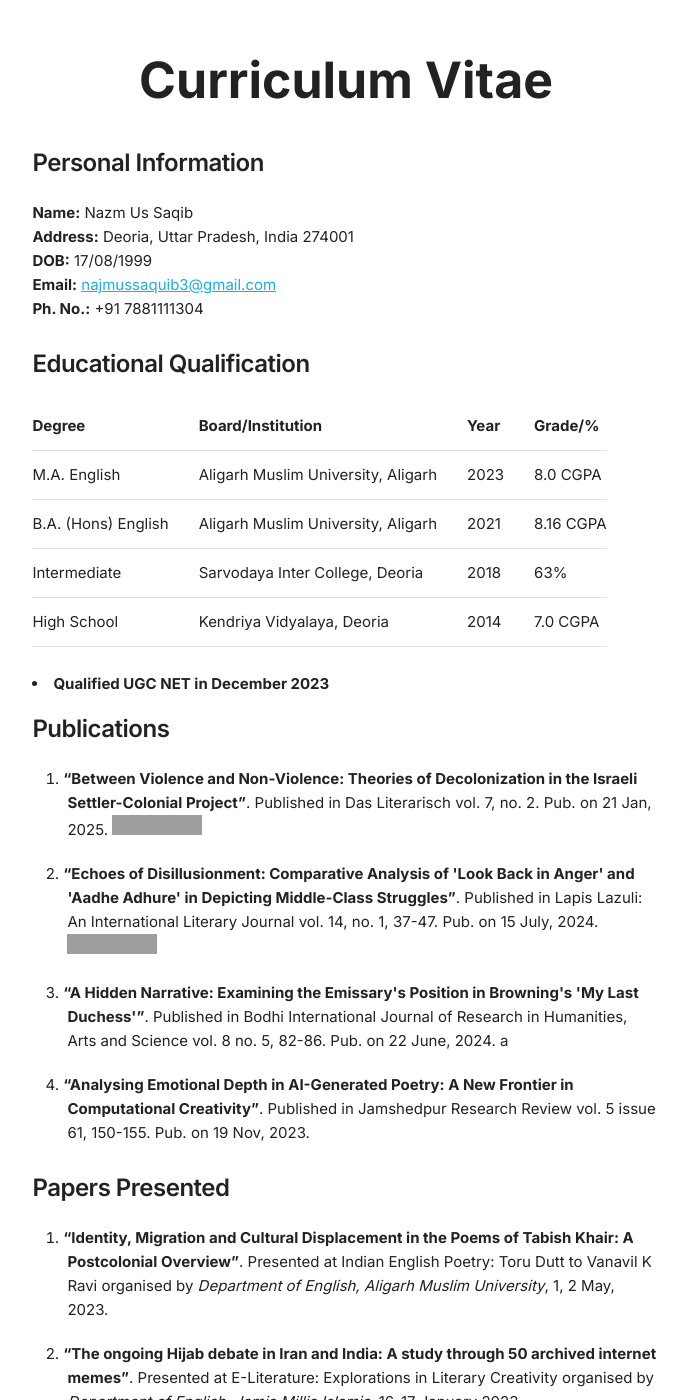
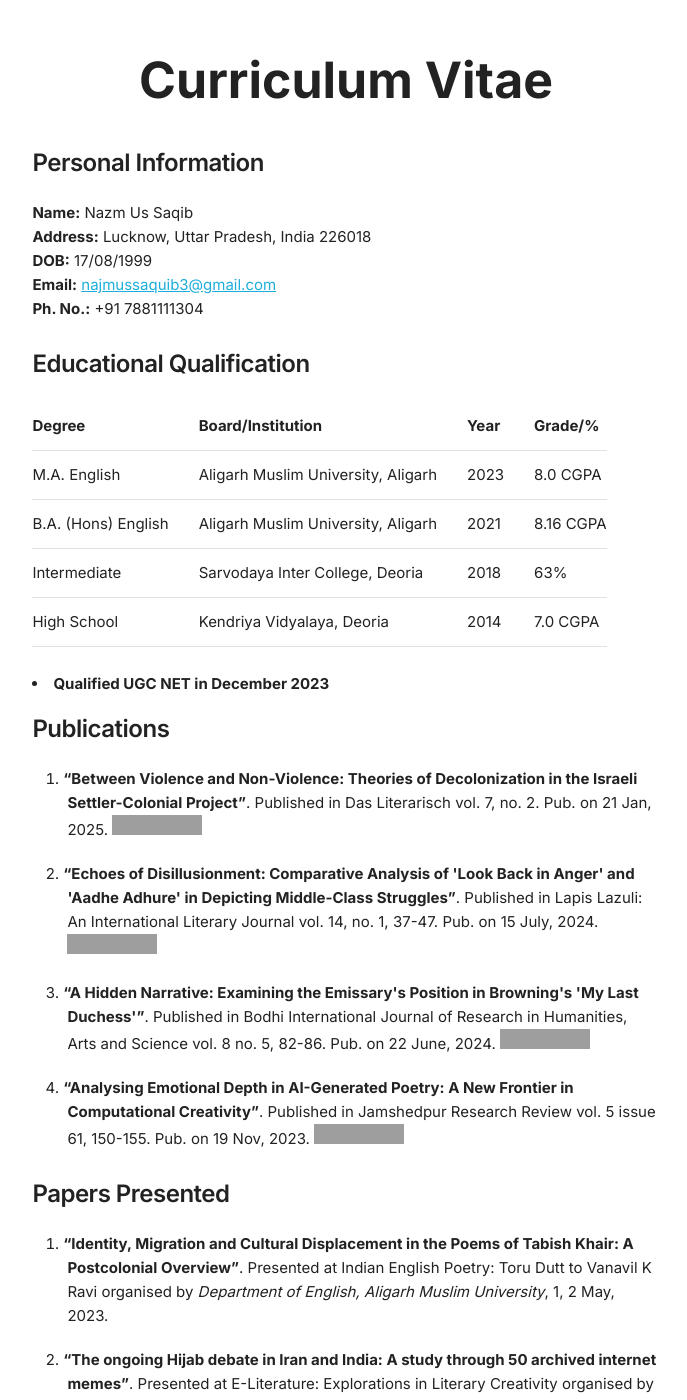
Before and after one commit to twisthead/curriculum-vitae, a Jekyll site: the page built from index.html, in a window 1280 px wide and 1400 px high. Shown: the whole window, without its empty margins (294-981 px from the left). Built offline with Jekyll 4.4.1, drawn with Linux system fonts in a browser that asks for light colours; grey boxes are pictures that could not be loaded.

Commit message:
Update profile.yml

```diff
--- a/_data/profile.yml
+++ b/_data/profile.yml
@@ -1,7 +1,7 @@
 # personal information
 personal_info:
   - name: Nazm Us Saqib
-    address: Deoria, Uttar Pradesh, India 274001
+    address: Lucknow, Uttar Pradesh, India 226018
     dob: 17/08/1999
     email: "najmussaquib3@gmail.com"
     phone_no: "+91 7881111304"
@@ -38,13 +38,14 @@
     authors: Nazm Us Saqib
     journal: "Bodhi International Journal of Research in Humanities, Arts and Science vol. 8 no. 5, 82-86"
     date: 22 June, 2024
-    doi: "a"
+    doi: '<a href="https://doi.org/10.5281/zenodo.14748434"><img src="https://zenodo.org/badge/DOI/10.5281/zenodo.14748434.svg" alt="DOI"></a>'
 
 
   - title: "Analysing Emotional Depth in AI-Generated Poetry: A New Frontier in Computational Creativity"
     authors: Nazm Us Saqib
     journal: "Jamshedpur Research Review vol. 5 issue 61, 150-155"
     date: 19 Nov, 2023
+    doi: '<a href="https://doi.org/10.5281/zenodo.14748516"><img src="https://zenodo.org/badge/DOI/10.5281/zenodo.14748516.svg" alt="DOI"></a>'
 
 
 #presentations
```
